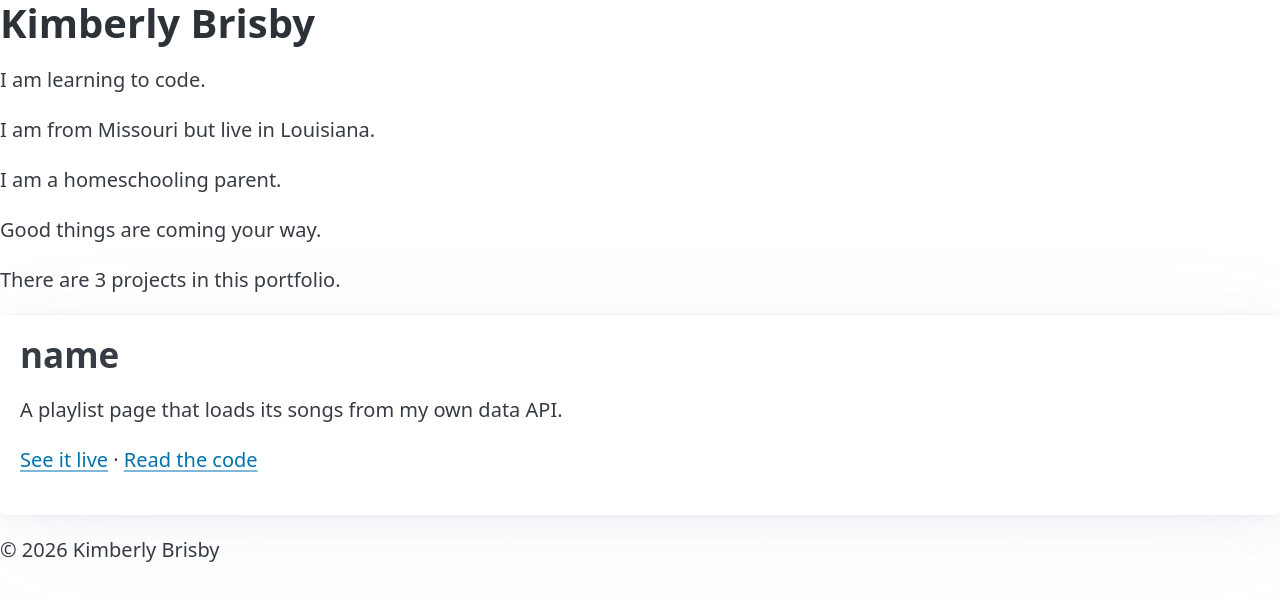
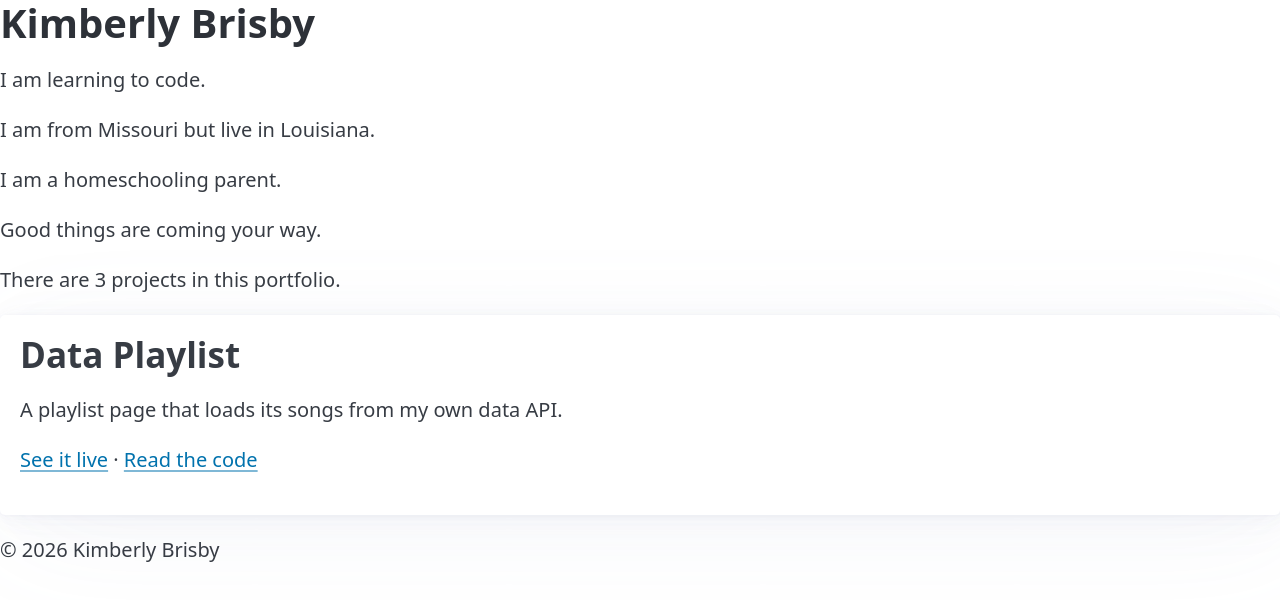
Before and after one commit to kimberly-brisby/codex-level-3, a React (Vite) app in the folder Portfolio/: page / in a window 1280 px wide. Shown: the top 600 px of the page. Built offline with nearby package versions, Linux system fonts and the light colour scheme.

Commit message:
changed code back

```diff
--- a/Portfolio/src/Data.jsx
+++ b/Portfolio/src/Data.jsx
@@ -5,10 +5,10 @@ function DataPlaylistPortfolioCard() {
   let repoUrl = "https://github.com/kimberly-brisby/Capstone-level-2.git"
   return (
     <article>
-      <h2>name</h2>
+      <h2>{name}</h2>
       <p>{description}</p>
       <p>
-        <a href="liveUrl">See it live</a> · <a href={repoUrl}>Read the code</a>
+        <a href={liveUrl}>See it live</a> · <a href={repoUrl}>Read the code</a>
       </p>
     </article>
   )
```
